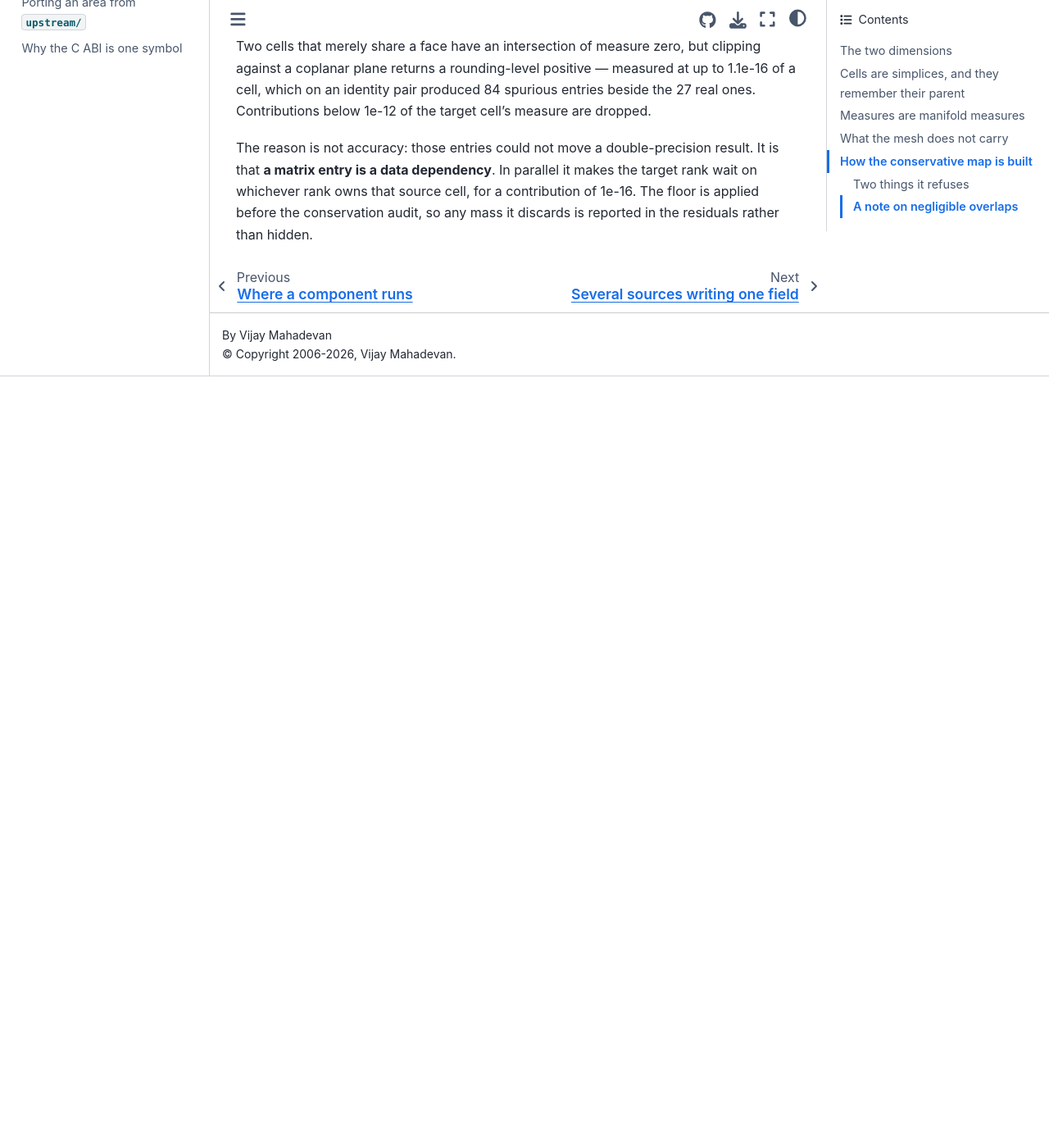
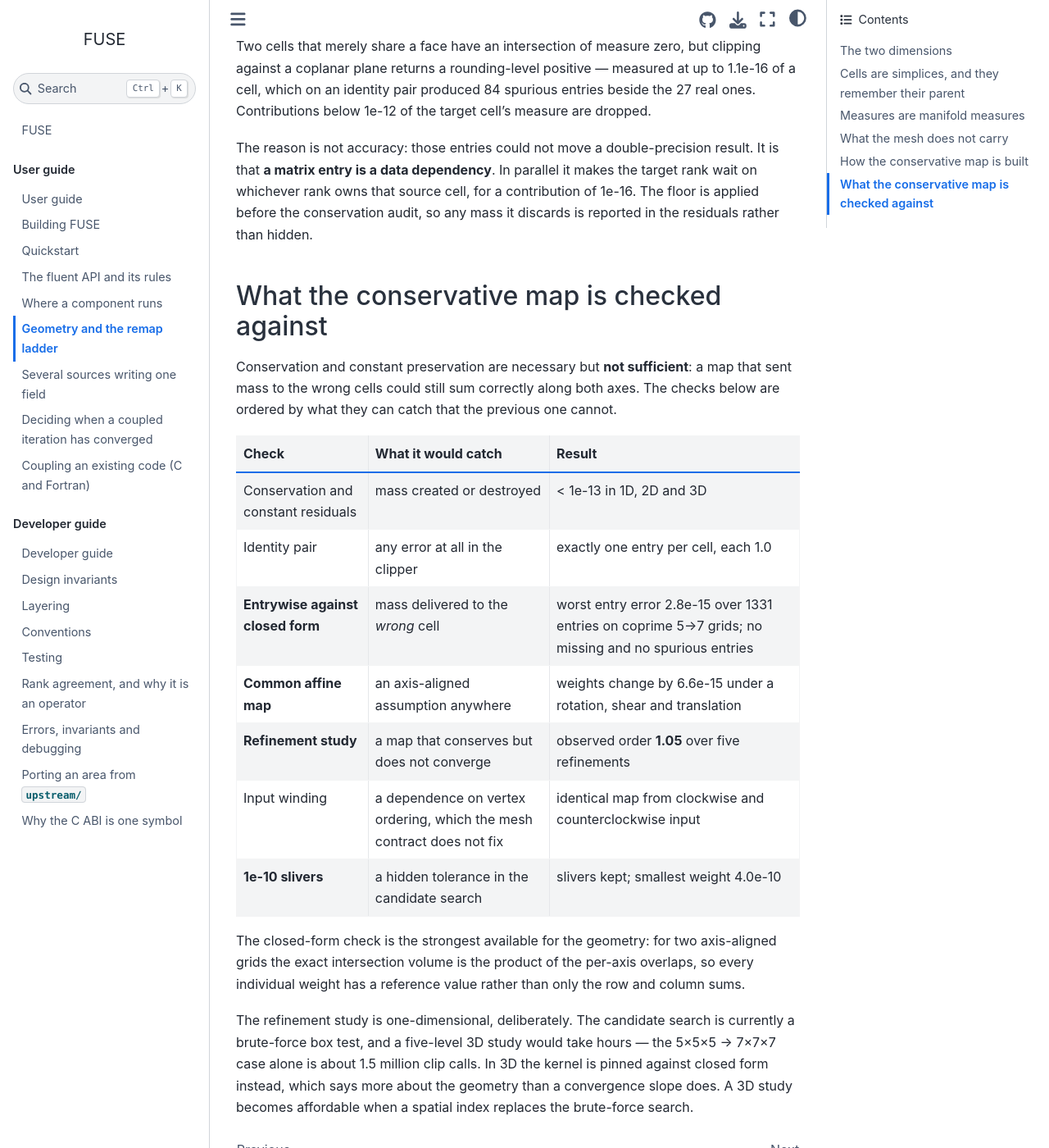
Before and after one commit to vijaysm/fuse, a Sphinx documentation site: the page built from docs/user/geometry.md, in a window 1280 px wide and 1400 px high, scrolled down 3179 px. Shown: the whole window at 82% size. Built offline with Sphinx 7.4.7 and the Sphinx Book theme 1.1.4, drawn with Linux system fonts in a browser that asks for light colours; pages that are not in the unit, such as notebooks, are missing from menus; before the commit the page ends 3638 px from its top, so only the background shows below that.

Commit message:
Document what the conservative map is checked against
geometry.md lists the checks ordered by what each catches that the
previous cannot, with the measured numbers. The backend mutation log
gains two supermesh mutations: the sliver-dropping bounding-box filter
(killed) and the pre-floor coverage audit (declared equivalent, with the
bound that makes it so).

```diff
--- a/docs/user/geometry.md
+++ b/docs/user/geometry.md
@@ -127,3 +127,32 @@ result. It is that **a matrix entry is a data dependency**. In parallel it makes
 the target rank wait on whichever rank owns that source cell, for a
 contribution of 1e-16. The floor is applied before the conservation audit, so
 any mass it discards is reported in the residuals rather than hidden.
+
+## What the conservative map is checked against
+
+Conservation and constant preservation are necessary but **not sufficient**: a
+map that sent mass to the wrong cells could still sum correctly along both
+axes. The checks below are ordered by what they can catch that the previous one
+cannot.
+
+| Check | What it would catch | Result |
+|---|---|---|
+| Conservation and constant residuals | mass created or destroyed | < 1e-13 in 1D, 2D and 3D |
+| Identity pair | any error at all in the clipper | exactly one entry per cell, each 1.0 |
+| **Entrywise against closed form** | mass delivered to the *wrong* cell | worst entry error 2.8e-15 over 1331 entries on coprime 5→7 grids; no missing and no spurious entries |
+| **Common affine map** | an axis-aligned assumption anywhere | weights change by 6.6e-15 under a rotation, shear and translation |
+| **Refinement study** | a map that conserves but does not converge | observed order **1.05** over five refinements |
+| Input winding | a dependence on vertex ordering, which the mesh contract does not fix | identical map from clockwise and counterclockwise input |
+| **1e-10 slivers** | a hidden tolerance in the candidate search | slivers kept; smallest weight 4.0e-10 |
+
+The closed-form check is the strongest available for the geometry: for two
+axis-aligned grids the exact intersection volume is the product of the per-axis
+overlaps, so every individual weight has a reference value rather than only the
+row and column sums.
+
+The refinement study is one-dimensional, deliberately. The candidate search is
+currently a brute-force box test, and a five-level 3D study would take hours —
+the 5×5×5 → 7×7×7 case alone is about 1.5 million clip calls. In 3D the kernel
+is pinned against closed form instead, which says more about the geometry than
+a convergence slope does. A 3D study becomes affordable when a spatial index
+replaces the brute-force search.
```
Also changed, not shown: build-evidence/backend-mutations.md (+11 -1 lines).
